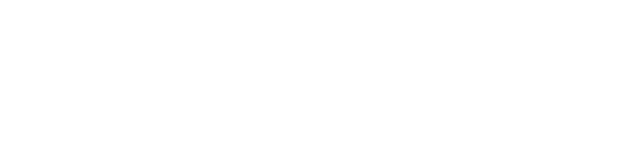
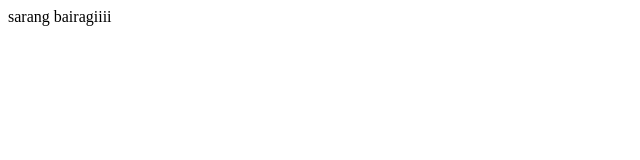
Before and after one commit to Sarangbairagi/ganpati_mandal_website, a plain HTML site: page index.html in a window 1280 px wide. Shown: the whole page, without its empty margins (0-640 px from the left). Drawn offline with Linux system fonts and the light colour scheme.

Commit message:
commit rushikesh

```diff
--- a/index.html
+++ b/index.html
@@ -7,6 +7,6 @@
     <title>Document</title>
 </head>
 <body>
-
+    sarang bairagiiii
 </body>
 </html>
```
